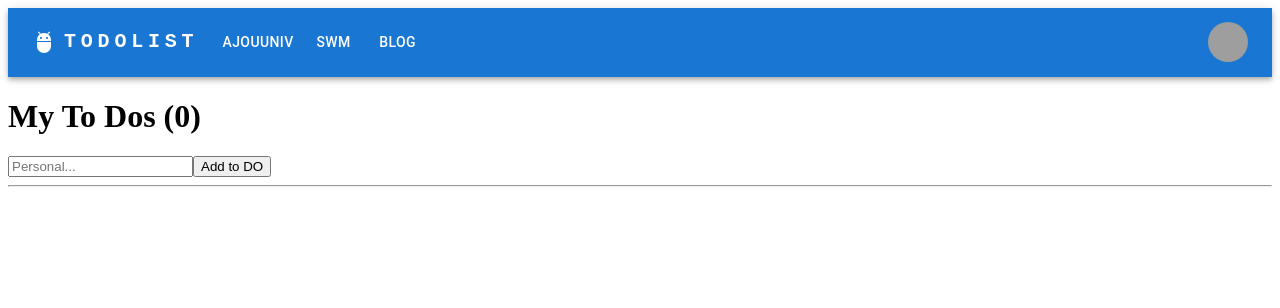
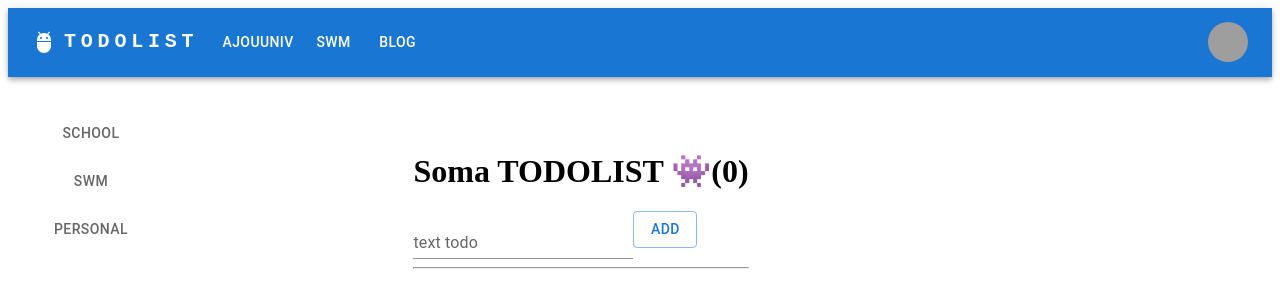
Before and after one commit to kwaksj329/ReactJS_movie, a React (Create React App) app in the folder to_do_list/: page /soma in a window 1280 px wide. Shown: the top 308 px of the page. Built offline with nearby package versions, Linux system fonts and the light colour scheme; grey boxes are pictures that could not be loaded.

Commit message:
Add: delete button

```diff
--- a/to_do_list/src/component/Contents.js
+++ b/to_do_list/src/component/Contents.js
@@ -1,6 +1,13 @@
 import { useState } from "react";
+import FormGroup from "@mui/material/FormGroup";
+import FormControlLabel from "@mui/material/FormControlLabel";
+import Checkbox from "@mui/material/Checkbox";
+import Box from "@mui/material/Box";
+import TextField from "@mui/material/TextField";
+import Button from "@mui/material/Button";
+import DeleteIcon from "@mui/icons-material/Delete";
 
-export const Contents = () => {
+export const Contents = ({ title }) => {
   const [toDo, setToDo] = useState("");
   const [toDos, setToDos] = useState([]);
   const onChange = (event) => setToDo(event.target.value);
@@ -12,25 +19,63 @@ export const Contents = () => {
     setToDos((currentArray) => [toDo, ...currentArray]);
     setToDo("");
   };
+
+  const handleRemove = (id) => {
+    setToDos((toDos) => toDos.filter((toDo) => toDo.id !== id));
+  };
+
   return (
+    <Box
+      sx={{
+        p: 3,
+        position: "absolute",
+        marginLeft: "5px",
+        marginTop: "30px",
+        display: "flex",
+        width: "85vw",
+        justifyContent: "center",
+        alignItems: "center",
+      }}
+    >
       <div>
-      <h1>My To Dos ({toDos.length})</h1>
+        <h1>
+          {title}({toDos.length})
+        </h1>
         <form onSubmit={onSubmit}>
-        <input
+          <TextField
             onChange={onChange}
             value={toDo}
             type="text"
-          placeholder="Personal..."
+            id="standard-basic"
+            label="text todo"
+            variant="standard"
           />
-        <button>Add to DO</button>
+          <Button variant="outlined" type="submit">
+            ADD
+          </Button>
         </form>
         <hr />
         <ul>
           {toDos.map((item, index) => (
-          <li key={index}>{item}</li>
+            <FormGroup row={true}>
+              <FormControlLabel
+                key={index}
+                control={<Checkbox />}
+                label={item}
+              />
+              <DeleteIcon
+                key={item}
+                focusable="true"
+                display="flex"
+                justify-content="center"
+                alignItems="center"
+                onClick={() => handleRemove(item.id)}
+              />
+            </FormGroup>
           ))}
         </ul>
       </div>
+    </Box>
   );
 };
 
--- /dev/null
+++ b/to_do_list/src/component/Sidebar.js
@@ -0,0 +1,41 @@
+import Tabs from "@mui/material/Tabs";
+import LinkTab from "@mui/material/Tab";
+import Box from "@mui/material/Box";
+import { useState } from "react";
+
+const Sidebar = () => {
+  const [value, setValue] = useState("School");
+
+  const handleChange = (event, newValue) => {
+    setValue(newValue);
+  };
+
+  return (
+    <Box
+      sx={{
+        flexGrow: 1,
+        bgcolor: "background.paper",
+        display: "flex",
+        height: "100%",
+        position: "fixed",
+        top: "80px",
+        margin: "30px 10px 10px 30px",
+      }}
+    >
+      <Tabs
+        value={value}
+        onChange={handleChange}
+        orientation="vertical"
+        textColor="secondary"
+        indicatorColor="secondary"
+        aria-label="secondary tabs example"
+      >
+        <LinkTab label="School" href="/school" />
+        <LinkTab label="SWM" href="/soma" />
+        <LinkTab label="Personal" href="/personal" />
+      </Tabs>
+    </Box>
+  );
+};
+
+export default Sidebar;
--- a/to_do_list/src/routes/Personal.js
+++ b/to_do_list/src/routes/Personal.js
@@ -1,11 +1,13 @@
 import Header from "../component/Header";
 import Contents from "../component/Contents";
+import Sidebar from "../component/Sidebar";
 
 function Personal() {
   return (
     <div>
       <Header />
-      <Contents />
+      <Sidebar />
+      <Contents title={"Personal TODOLIST 😎"} />
     </div>
   );
 }
--- a/to_do_list/src/routes/School.js
+++ b/to_do_list/src/routes/School.js
@@ -1,11 +1,13 @@
 import Header from "../component/Header";
 import Contents from "../component/Contents";
+import Sidebar from "../component/Sidebar";
 
 function School() {
   return (
     <div>
       <Header />
-      <Contents />
+      <Sidebar />
+      <Contents title={"School TODOLIST 📚"} />
     </div>
   );
 }
--- a/to_do_list/src/routes/Soma.js
+++ b/to_do_list/src/routes/Soma.js
@@ -1,11 +1,13 @@
 import Header from "../component/Header";
 import Contents from "../component/Contents";
+import Sidebar from "../component/Sidebar";
 
 function Soma() {
   return (
     <div>
       <Header />
-      <Contents />
+      <Sidebar />
+      <Contents title={"Soma TODOLIST 👾"} />
     </div>
   );
 }
```
Lines whose indentation alone changed are shown as unchanged.
